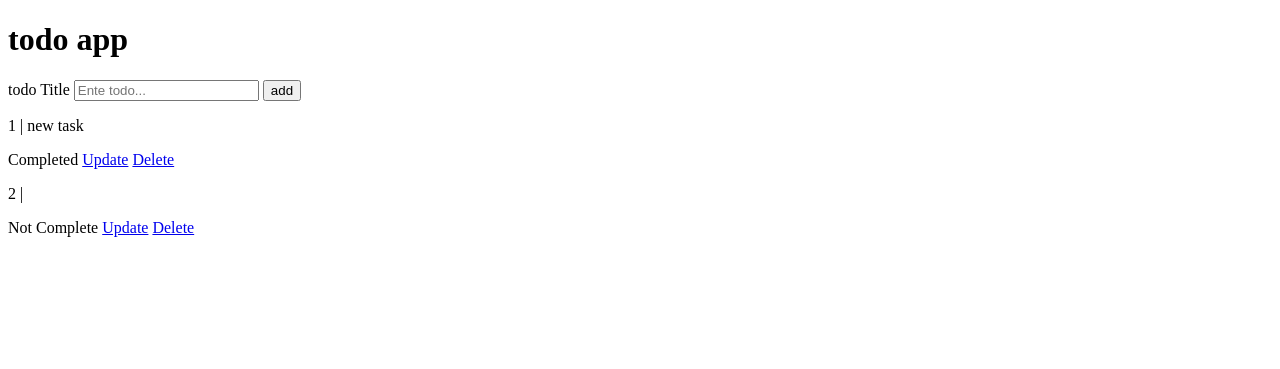
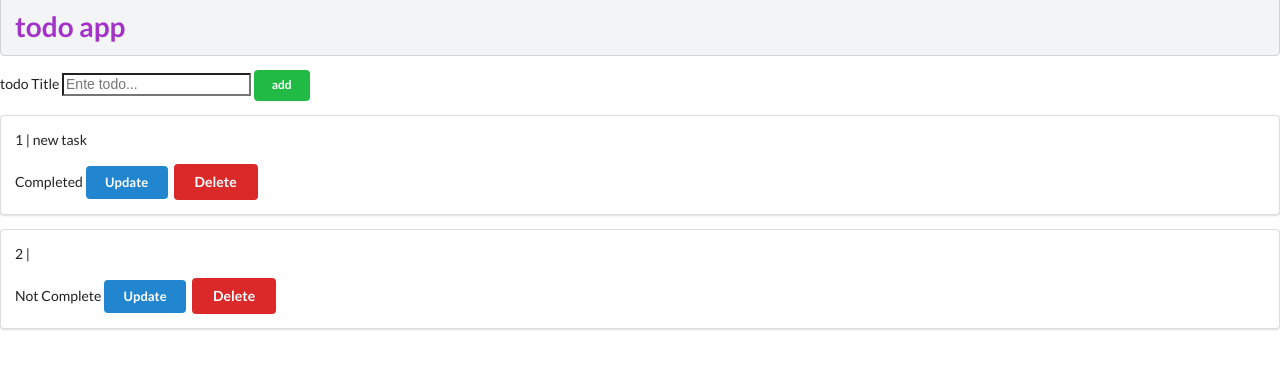
Before and after one commit to minaafzli/flaskProject, a Flask app: page / in a window 1280 px wide. Shown: the top 369 px of the page. Run offline with Flask 3, Linux system fonts and the light colour scheme; data comes from the database, SQL or seed files in the repository; both versions use the stored data as it was after the commit; some libraries are stand-ins or nearby versions.

Commit message:
add button design

```diff
--- a/templates/base.html
+++ b/templates/base.html
@@ -4,26 +4,30 @@
     <meta charset="UTF-8">
     <meta name="viewport" content="width=device-width, initial-scale=1.0">
     <title>Document</title>
+    <link rel="stylesheet" href="https://cdn.jsdelivr.net/npm/semantic-ui@2.5.0/dist/semantic.min.css">
+<script src="https://cdn.jsdelivr.net/npm/semantic-ui@2.5.0/dist/semantic.min.js"></script>
 </head>
 <body>
-    <h1>todo app</h1>
+    <h1 class="ui block header , ui purple header">todo app</h1>
     <form action="/add" , method="POST">
         <div>
             <label for="title">todo Title</label>
-            <input type="text" name="title" placeholder="Ente todo...">
-            <button type="submit">add</button>
+            <input class="ui input" type="text" name="title" placeholder="Ente todo...">
+            <button class="ui green button , tiny ui button" type="submit">add</button>
         </div>
     </form>
 
     {% for todo in todo_list %}
+    <div class="ui segment">
         <p> {{ todo.id }} | {{ todo.title }} </p>
         {% if todo.complete == False %}
             <span>Not Complete</span>
         {% else%}
             <span>Completed</span>
         {% endif%}
-        <a href="/update/{{ todo.id }}">Update</a>
-        <a href="/delete/{{ todo.id }}">Delete</a>
+        <a class="ui blue button , small ui button" href="/update/{{ todo.id }}">Update</a>
+        <a class="ui red button , smallui button" href="/delete/{{ todo.id }}">Delete</a>
+    </div>
     {% endfor %}
 
 </body>
```
Also changed, not shown: instance/db.sqlite.
